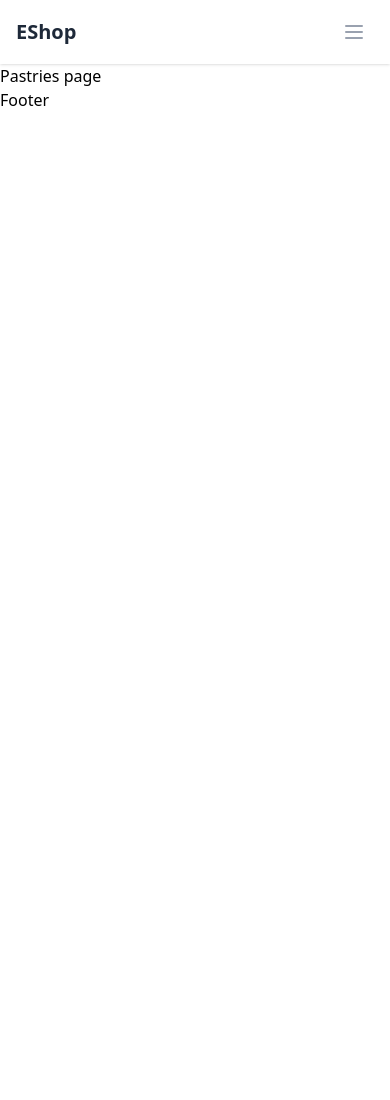
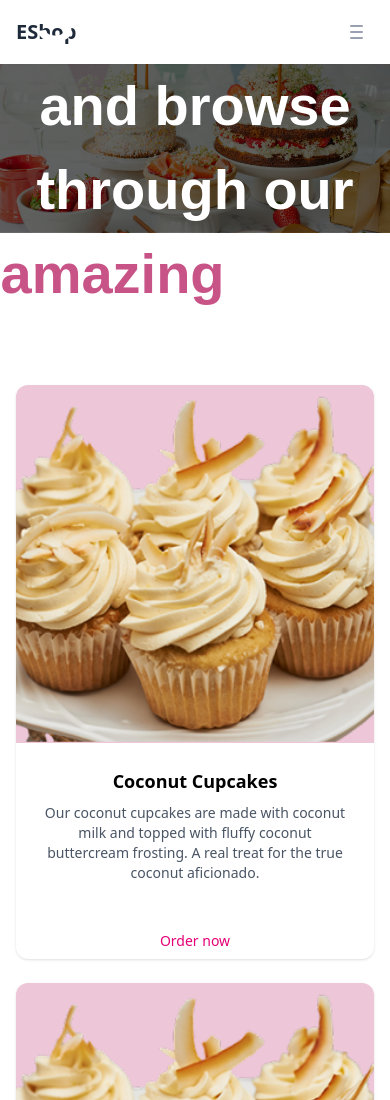
Before and after one commit to ericogbekene/Bakery_projectFE, a Next.js app: page /pastries in a window 390 px wide. Shown: the top 1100 px of the page. Before the commit the page ends 844 px from the top, so only its background shows below. Built offline with nearby package versions, Linux system fonts and the light colour scheme; a web font is replaced by a local one.

Commit message:
adds pastries and loaves pages

```diff
--- a/src/app/(landing)/cakes/page.tsx
+++ b/src/app/(landing)/cakes/page.tsx
@@ -18,63 +18,63 @@ interface CupcakeItem {
 const CakesPage = () => {
   const cupcakes: CupcakeItem[] = [
     {
-      id: "coconut",
+      id: "1",
       title: "Coconut Cupcakes",
       description:
         "Our coconut cupcakes are made with coconut milk and topped with fluffy coconut buttercream frosting. A real treat for the true coconut aficionado.",
       image: "/images/coconut-cake.png",
     },
     {
-      id: "chocolate",
+      id: "2",
       title: "Chocolate Cupcakes",
       description:
         "Our classic chocolate cupcakes are rich and moist, topped with smooth chocolate buttercream frosting for the ultimate treat.",
       image: "/images/coconut-cake.png",
     },
     {
-      id: "marble",
+      id: "3",
       title: "Marble Cupcakes",
       description:
         "Our marble cupcakes are a perfect blend of vanilla and chocolate swirled together and topped with a dual frosting for a delicious mix.",
       image: "/images/coconut-cake.png",
     },
     {
-      id: "plain",
+      id: "4",
       title: "Plain Cupcakes",
       description:
         "Our plain cupcakes are light and fluffy with a subtle vanilla flavor. Perfect for those who prefer a simpler treat.",
       image: "/images/coconut-cake.png",
     },
     {
-      id: "red-velvet",
+      id: "5",
       title: "Red Velvet Cupcakes",
       description:
         "Our red velvet cupcakes are rich and velvety with a hint of cocoa, topped with cream cheese frosting for a classic combination.",
       image: "/images/coconut-cake.png",
     },
     {
-      id: "vanilla",
+      id: "6",
       title: "Vanilla Cupcakes",
       description:
         "A classic cupcake with light and airy vanilla cake topped with smooth vanilla buttercream frosting for a timeless treat.",
       image: "/images/coconut-cake.png",
     },
     {
-      id: "swirl",
+      id: "7",
       title: "Swirl",
       description:
         "Our signature cake with beautiful blue swirl decoration. Perfect for birthdays and special celebrations.",
       image: "/images/coconut-cake.png",
     },
     {
-      id: "flowers",
+      id: "8",
       title: "Flowers",
       description:
         "A delicate cake adorned with handcrafted buttercream flowers. Ideal for weddings and elegant occasions.",
       image: "/images/coconut-cake.png",
     },
     {
-      id: "mixer",
+      id: "9",
       title: "Mixer",
       description:
         "Our specialty cake with a mix of flavors and decorative elements for those who want a bit of everything.",
--- a/src/app/(landing)/loaves/page.tsx
+++ b/src/app/(landing)/loaves/page.tsx
@@ -1,7 +1,124 @@
+import Image from "next/image"
+import Cakes from "@/public/images/cakes-bg.jpeg"
+import {
+  Card,
+  CardContent,
+  CardFooter,
+  CardHeader,
+} from "@/components/ui/card"
+import { Button } from "@/src/components/ui/button"
+
+interface CupcakeItem {
+  id: string
+  title: string
+  description: string
+  image: string
+}
+
 const LoavesPage = () => {
-    return (
-      <div>Loaves page</div>
-    )
-  }
+  const cupcakes: CupcakeItem[] = [
+    {
+      id: "coconut",
+      title: "Coconut Cupcakes",
+      description:
+        "Our coconut cupcakes are made with coconut milk and topped with fluffy coconut buttercream frosting. A real treat for the true coconut aficionado.",
+      image: "/images/coconut-cake.png",
+    },
+    {
+      id: "chocolate",
+      title: "Chocolate Cupcakes",
+      description:
+        "Our classic chocolate cupcakes are rich and moist, topped with smooth chocolate buttercream frosting for the ultimate treat.",
+      image: "/images/coconut-cake.png",
+    },
+    {
+      id: "marble",
+      title: "Marble Cupcakes",
+      description:
+        "Our marble cupcakes are a perfect blend of vanilla and chocolate swirled together and topped with a dual frosting for a delicious mix.",
+      image: "/images/coconut-cake.png",
+    },
+    {
+      id: "plain",
+      title: "Plain Cupcakes",
+      description:
+        "Our plain cupcakes are light and fluffy with a subtle vanilla flavor. Perfect for those who prefer a simpler treat.",
+      image: "/images/coconut-cake.png",
+    },
+    {
+      id: "red-velvet",
+      title: "Red Velvet Cupcakes",
+      description:
+        "Our red velvet cupcakes are rich and velvety with a hint of cocoa, topped with cream cheese frosting for a classic combination.",
+      image: "/images/coconut-cake.png",
+    },
+    {
+      id: "vanilla",
+      title: "Vanilla Cupcakes",
+      description:
+        "A classic cupcake with light and airy vanilla cake topped with smooth vanilla buttercream frosting for a timeless treat.",
+      image: "/images/coconut-cake.png",
+    },
+    {
+      id: "swirl",
+      title: "Swirl",
+      description:
+        "Our signature cake with beautiful blue swirl decoration. Perfect for birthdays and special celebrations.",
+      image: "/images/coconut-cake.png",
+    },
+    {
+      id: "flowers",
+      title: "Flowers",
+      description:
+        "A delicate cake adorned with handcrafted buttercream flowers. Ideal for weddings and elegant occasions.",
+      image: "/images/coconut-cake.png",
+    },
+    {
+      id: "mixer",
+      title: "Mixer",
+      description:
+        "Our specialty cake with a mix of flavors and decorative elements for those who want a bit of everything.",
+      image: "/images/coconut-cake.png",
+    },
+  ]
 
-  export default LoavesPage
+  return (
+    <div>
+      <div className="h-[20vh] md:h-[60vh] max-h-[444px] flex items-center justify-center text-white font-nowy"
+        style={{
+          backgroundImage: `linear-gradient(rgba(0,0,0,0.6), rgba(0,0,0,0.6)), url(${Cakes.src})`,
+          backgroundRepeat: "no-repeat",
+          backgroundPosition: "center",
+          backgroundSize: "cover"
+        }}>
+        <h1 className="text-[3.5rem] font-semibold w-full md:w-[65%] max-w-4xl text-center">Scroll down and browse through our <span className="text-primary-1100">amazing</span> menu</h1>
+      </div>
+
+      <div className="container mx-auto py-10 grid grid-cols-1 sm:grid-cols-2 md:grid-cols-3 gap-6 mt-28 px-4">
+        {
+          cupcakes.map(cupcake => (
+            <Card key={cupcake.id} className="overflow-hidden border-none shadow-sm p-0">
+              <CardHeader className="p-0">
+                <div className="aspect-square relative bg-primary-300">
+                  <Image src={cupcake.image || "/placeholder.svg"} alt={cupcake.title} fill className="object-cover" />
+                </div>
+              </CardHeader>
+              <CardContent className="text-center">
+                <h3 className="font-semibold text-lg mb-2">{cupcake.title}</h3>
+                <p className="text-sm text-gray-600 mb-4">{cupcake.description}</p>
+              </CardContent>
+              <CardFooter className="flex justify-center">
+                <Button variant="link" className="text-pink-600 border-pink-600 hover:bg-pink-50">
+                  Order now
+                </Button>
+              </CardFooter>
+            </Card>
+          ))
+        }
+      </div>
+
+    </div>
+  )
+}
+
+export default LoavesPage
--- a/src/app/(landing)/pastries/page.tsx
+++ b/src/app/(landing)/pastries/page.tsx
@@ -1,7 +1,124 @@
+import Image from "next/image"
+import Cakes from "@/public/images/cakes-bg.jpeg"
+import {
+  Card,
+  CardContent,
+  CardFooter,
+  CardHeader,
+} from "@/components/ui/card"
+import { Button } from "@/src/components/ui/button"
+
+interface CupcakeItem {
+  id: string
+  title: string
+  description: string
+  image: string
+}
+
 const PastriesPage = () => {
-    return (
-      <div>Pastries page</div>
-    )
-  }
+  const cupcakes: CupcakeItem[] = [
+    {
+      id: "coconut",
+      title: "Coconut Cupcakes",
+      description:
+        "Our coconut cupcakes are made with coconut milk and topped with fluffy coconut buttercream frosting. A real treat for the true coconut aficionado.",
+      image: "/images/coconut-cake.png",
+    },
+    {
+      id: "chocolate",
+      title: "Chocolate Cupcakes",
+      description:
+        "Our classic chocolate cupcakes are rich and moist, topped with smooth chocolate buttercream frosting for the ultimate treat.",
+      image: "/images/coconut-cake.png",
+    },
+    {
+      id: "marble",
+      title: "Marble Cupcakes",
+      description:
+        "Our marble cupcakes are a perfect blend of vanilla and chocolate swirled together and topped with a dual frosting for a delicious mix.",
+      image: "/images/coconut-cake.png",
+    },
+    {
+      id: "plain",
+      title: "Plain Cupcakes",
+      description:
+        "Our plain cupcakes are light and fluffy with a subtle vanilla flavor. Perfect for those who prefer a simpler treat.",
+      image: "/images/coconut-cake.png",
+    },
+    {
+      id: "red-velvet",
+      title: "Red Velvet Cupcakes",
+      description:
+        "Our red velvet cupcakes are rich and velvety with a hint of cocoa, topped with cream cheese frosting for a classic combination.",
+      image: "/images/coconut-cake.png",
+    },
+    {
+      id: "vanilla",
+      title: "Vanilla Cupcakes",
+      description:
+        "A classic cupcake with light and airy vanilla cake topped with smooth vanilla buttercream frosting for a timeless treat.",
+      image: "/images/coconut-cake.png",
+    },
+    {
+      id: "swirl",
+      title: "Swirl",
+      description:
+        "Our signature cake with beautiful blue swirl decoration. Perfect for birthdays and special celebrations.",
+      image: "/images/coconut-cake.png",
+    },
+    {
+      id: "flowers",
+      title: "Flowers",
+      description:
+        "A delicate cake adorned with handcrafted buttercream flowers. Ideal for weddings and elegant occasions.",
+      image: "/images/coconut-cake.png",
+    },
+    {
+      id: "mixer",
+      title: "Mixer",
+      description:
+        "Our specialty cake with a mix of flavors and decorative elements for those who want a bit of everything.",
+      image: "/images/coconut-cake.png",
+    },
+  ]
 
-  export default PastriesPage
+  return (
+    <div>
+      <div className="h-[20vh] md:h-[60vh] max-h-[444px] flex items-center justify-center text-white font-nowy"
+        style={{
+          backgroundImage: `linear-gradient(rgba(0,0,0,0.6), rgba(0,0,0,0.6)), url(${Cakes.src})`,
+          backgroundRepeat: "no-repeat",
+          backgroundPosition: "center",
+          backgroundSize: "cover"
+        }}>
+        <h1 className="text-[3.5rem] font-semibold w-full md:w-[65%] max-w-4xl text-center">Scroll down and browse through our <span className="text-primary-1100">amazing</span> menu</h1>
+      </div>
+
+      <div className="container mx-auto py-10 grid grid-cols-1 sm:grid-cols-2 md:grid-cols-3 gap-6 mt-28 px-4">
+        {
+          cupcakes.map(cupcake => (
+            <Card key={cupcake.id} className="overflow-hidden border-none shadow-sm p-0">
+              <CardHeader className="p-0">
+                <div className="aspect-square relative bg-primary-300">
+                  <Image src={cupcake.image || "/placeholder.svg"} alt={cupcake.title} fill className="object-cover" />
+                </div>
+              </CardHeader>
+              <CardContent className="text-center">
+                <h3 className="font-semibold text-lg mb-2">{cupcake.title}</h3>
+                <p className="text-sm text-gray-600 mb-4">{cupcake.description}</p>
+              </CardContent>
+              <CardFooter className="flex justify-center">
+                <Button variant="link" className="text-pink-600 border-pink-600 hover:bg-pink-50">
+                  Order now
+                </Button>
+              </CardFooter>
+            </Card>
+          ))
+        }
+      </div>
+
+    </div>
+  )
+}
+
+export default PastriesPage
```
